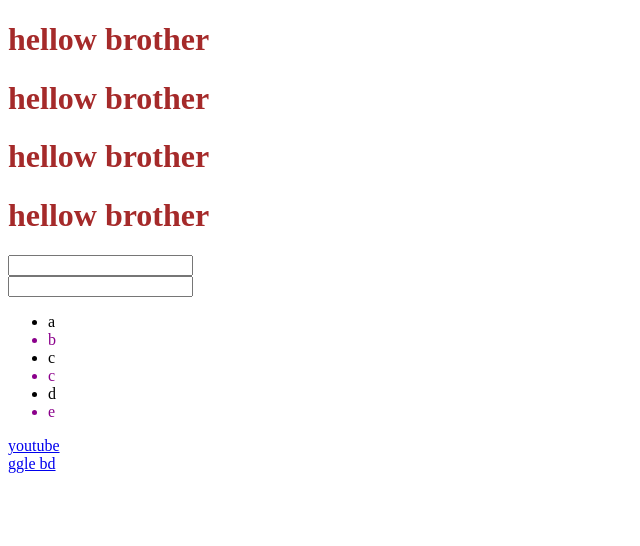
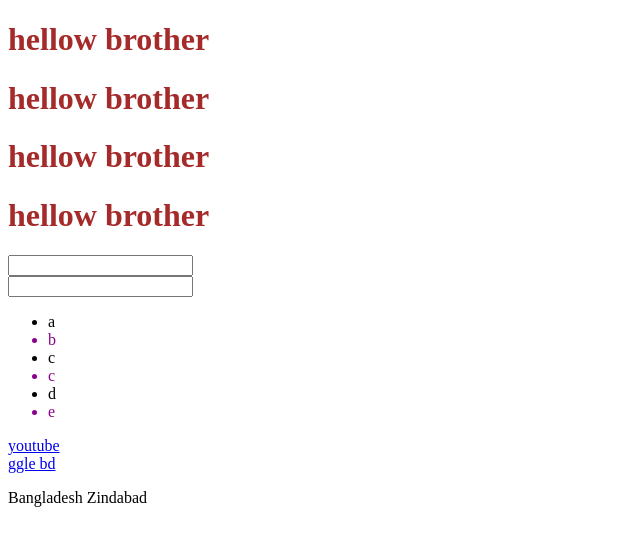
Before and after one commit to MEyasinArafat/css, a plain HTML site: page index.html in a window 1280 px wide. Shown: the whole page, without its empty margins (0-640 px from the left). Drawn offline with Linux system fonts and the light colour scheme.

Commit message:
first change

```diff
--- a/index.html
+++ b/index.html
@@ -51,6 +51,10 @@
 <a href="https://www.youtube.com/">youtube</a>
 <br>
 <a href="https://www.google.com.bd/">ggle bd</a>
+<br>
+<div>
+    <p>Bangladesh Zindabad</p>
+</div>
 
 </body>
 </html>
```
